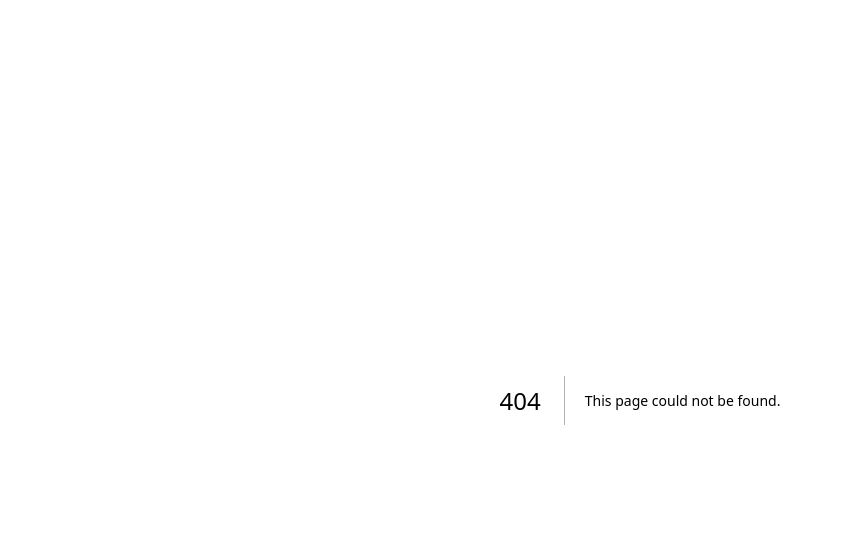
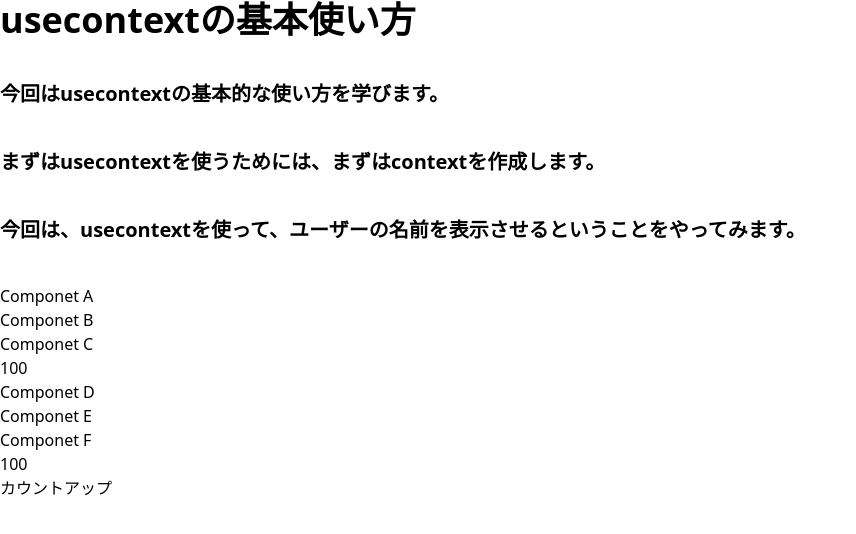
Before and after one commit to hokushi/teaching-material, a Next.js app: page /react-basic/basic12 in a window 1280 px wide. Before the commit this address had no page. Shown: the top 534 px of the page, without its empty margins (0-856 px from the left). Built offline with nearby package versions, Linux system fonts and the light colour scheme.

Commit message:
基本的なusecontext

```diff
--- a/src/pages/react-basic.tsx
+++ b/src/pages/react-basic.tsx
@@ -74,6 +74,12 @@ const ReactCheck = () => {
             userefの基本使い方
           </Link>
         </div>
+        <div className="mt-5">
+          <span className="text-red-500 text-xl">上級編⑤</span> <br />
+          <Link href="/react-basic/basic12" className="text-3xl">
+            usecontextの基本使い方
+          </Link>
+        </div>
       </div>
     </>
   );
--- /dev/null
+++ b/src/pages/react-basic/basic12.tsx
@@ -0,0 +1,107 @@
+import { Dispatch, SetStateAction, createContext,useState } from 'react';
+import { useContext} from 'react'
+export const UserCount = createContext(0)
+export const User2Count = createContext<UserCountContextType>(
+    {
+        count2: 0,
+        setCount2: () => {},
+    }
+)
+
+interface UserCountContextType {
+  count2: number;
+  setCount2: Dispatch<SetStateAction<number>>;
+}
+
+
+const Basic12 = () => {
+    const [count2, setCount2] = useState(100);
+    const value = {
+      count2,
+      setCount2,
+    };
+    return (
+        <div>
+            <h1 className="text-4xl font-bold">usecontextの基本使い方</h1>
+            <p className="mt-10 text-xl font-bold">
+                今回はusecontextの基本的な使い方を学びます。
+            </p>
+            <p className="mt-10 text-xl font-bold">
+                まずはusecontextを使うためには、まずはcontextを作成します。
+            </p>
+            <p className="mt-10 text-xl font-bold">
+                今回は、usecontextを使って、ユーザーの名前を表示させるということをやってみます。
+            </p>
+            <div className='mt-10'>
+              <UserCount.Provider value={100}>
+              <ComponentA/>
+              </UserCount.Provider>
+              <User2Count.Provider value={value}>
+                <ComponentD/>
+              </User2Count.Provider>
+            </div>
+        </div>
+    )
+}
+
+export default Basic12
+
+
+const ComponentA = () => {
+    return (
+        <div>
+            <p>Componet A</p>
+            <ComponentB />
+        </div>
+    )
+}
+
+const ComponentB = () => {
+    return (
+        <div>
+            <p>Componet B</p>
+            <ComponentC />
+        </div>
+    )
+}
+
+const ComponentC = () => {
+    const count = useContext(UserCount)
+
+    return (
+        <div>
+            <p>Componet C</p>
+            <p>{count}</p>
+        </div>
+    )
+}
+
+const ComponentD = () => {
+    return (
+        <div>
+            <p>Componet D</p>
+            <ComponentE />
+        </div>
+    )
+}
+
+const ComponentE = () => {
+    return (
+        <div>
+            <p>Componet E</p>
+            <ComponentF />
+        </div>
+    )
+}
+
+const ComponentF = () => {
+    const { count2, setCount2 } = useContext(User2Count);
+
+    return (
+        <div>
+            <p>Componet F</p>
+            <p>{count2}</p>
+            <button onClick={() => setCount2(count2 + 1)}>カウントアップ</button>
+        </div>
+    )
+}
```
